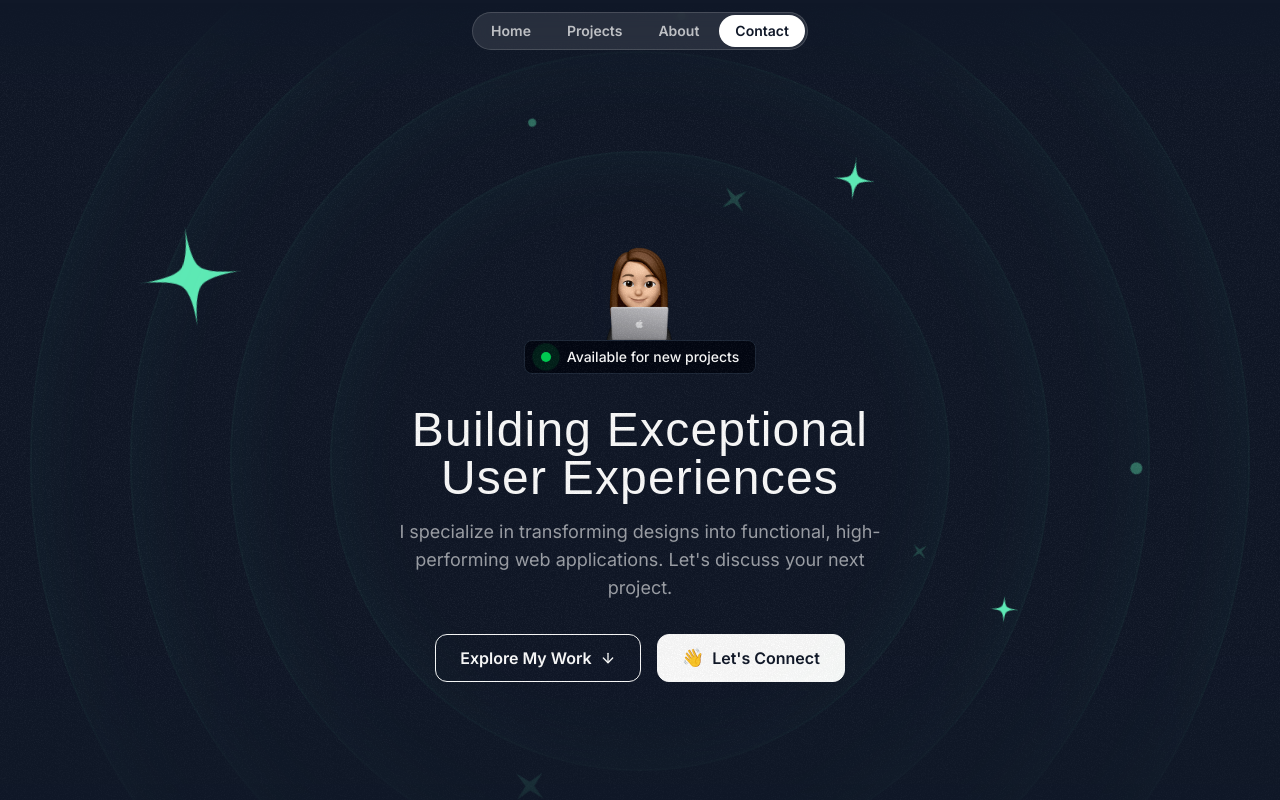
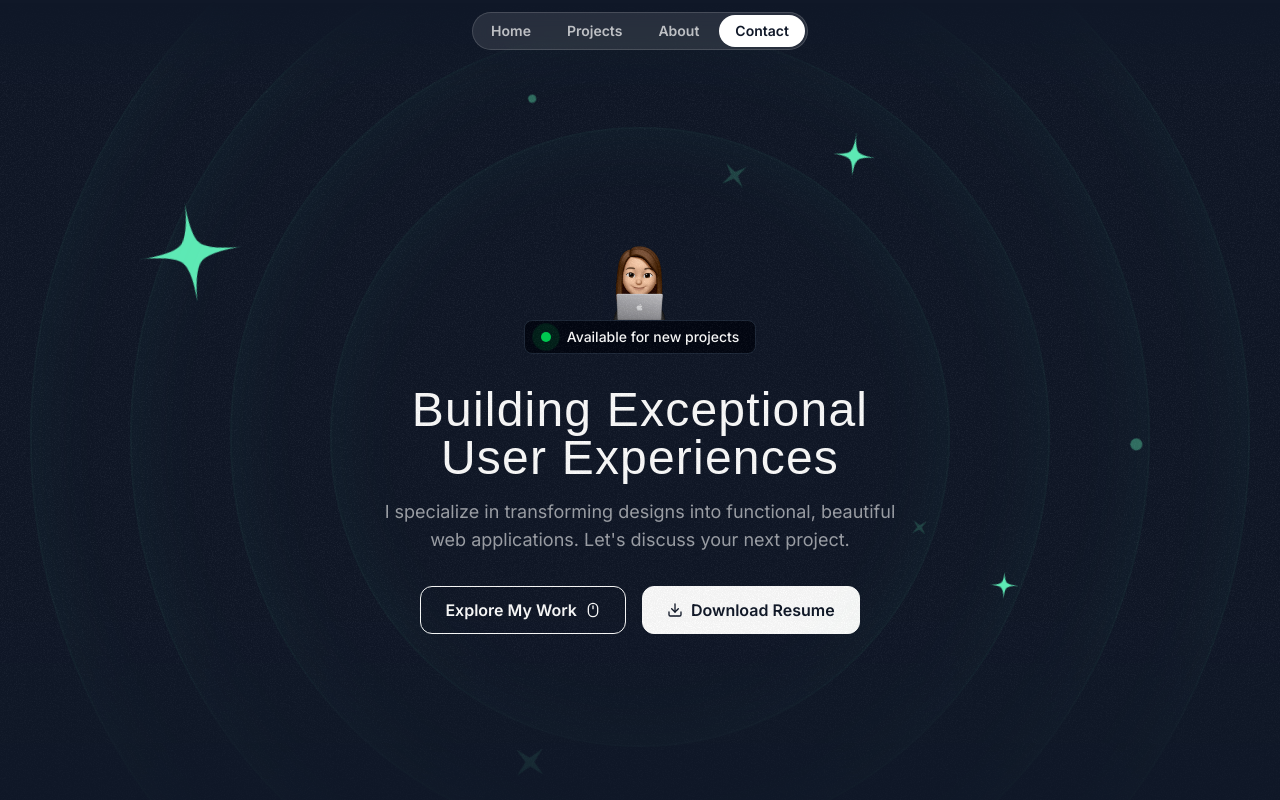
Before and after one commit to ShimaSafari/portfolio, a Next.js app: page / in a window 1280 px wide. Shown: the top 800 px of the page. Built offline with nearby package versions, Linux system fonts and the light colour scheme; a web font is replaced by a local one.

Commit message:
add scroll animations /fix buttons

```diff
--- a/src/app/layout.tsx
+++ b/src/app/layout.tsx
@@ -24,7 +24,7 @@ export default function RootLayout({
   children: React.ReactNode;
 }>) {
   return (
-    <html lang="en">
+    <html lang="en" className="scroll-smooth">
       <body
         className={`${inter.variable} ${calistoga.variable} bg-gray-900 text-white antialiased font-sans`}
       >
--- a/src/app/page.tsx
+++ b/src/app/page.tsx
@@ -9,7 +9,7 @@ import { TestimonialsSection } from "@/sections/Testimonials";
 
 export default function Home() {
   return (
-    <div className="">
+    <div className="scroll-smooth">
       <Header />
       <HeroSection />
       <ProjectsSection />
--- a/src/sections/Contact.tsx
+++ b/src/sections/Contact.tsx
@@ -3,7 +3,7 @@ import grainImage from "@/assets/images/grain.jpg";
 import Link from "next/link";
 export const ContactSection = () => {
   return (
-    <div className="py-16 pt-14 lg:py-24 lg:pt-20">
+    <div className="py-16 pt-14 lg:py-24 lg:pt-20" id="contact">
       <div className="container">
         <div className="relative overflow-hidden z-0 bg-gradient-to-r from-emerald-300 to-sky-400 text-gray-950 py-8 px-10 rounded-3xl text-center md:text-left">
           <div
--- a/src/sections/Footer.tsx
+++ b/src/sections/Footer.tsx
@@ -17,7 +17,7 @@ const footerLink = [
 ];
 export const Footer = () => {
   return (
-    <footer className="relative -z-10 overflow-x-clip">
+    <footer className="relative overflow-x-clip">
       <div className="absolute h-[400px] w-[1600px] bottom-0 left-1/2 -z-10 -translate-x-1/2 bg-emerald-300/30 mask-radial-[50%_50%] mask-radial-at-[bottom_center] mask-radial-from-black mask-radial-to-transparent"></div>
       <div className="container">
         <div className="border-t border-white/15 py-6 text-sm flex flex-col md:flex-row items-center md:justify-between gap-8">
--- a/src/sections/Header.tsx
+++ b/src/sections/Header.tsx
@@ -2,17 +2,17 @@ export const Header = () => {
   return (
     <div className="flex justify-center items-center fixed top-3 w-full z-10">
       <nav className="flex gap-1 p-0.5 border border-white/15 rounded-full bg-white/10 backdrop-blur">
-        <a href="/" className="nav-item">
+        <a href="#" className="nav-item">
           Home
         </a>
-        <a href="/projects" className="nav-item">
+        <a href="#projects" className="nav-item">
           Projects
         </a>
-        <a href="/about" className="nav-item">
+        <a href="#about" className="nav-item">
           About
         </a>
         <a
-          href="/contact"
+          href="#contact"
           className="nav-item bg-white text-gray-900 rounded-full hover:bg-white/70 hover:text-gray-900"
         >
           Contact
--- a/src/sections/Hero.tsx
+++ b/src/sections/Hero.tsx
@@ -1,13 +1,15 @@
+"use client";
 import emojiImage from "@/assets/images/emoji-computer.png";
 import Image from "next/image";
-import { ArrowDown } from "lucide-react";
+import { Download, Mouse } from "lucide-react";
 import grainImage from "@/assets/images/grain.jpg";
 import { HeroOrbit } from "@/components/HeroOrbit";
 import { SparkleIcon, StarIcon } from "@/components/Icons";
+import { motion } from "framer-motion";
 export const HeroSection = () => {
   return (
     <div className="py-32 md:py-48 lg:py-60 relative z-0 overflow-x-clip">
-      <div className="absolute inset-0 [mask-image:linear-gradient(to_bottom,transparent,black_10%,black_70%,transparent)]">
+      <div className="absolute inset-0 pointer-events-none [mask-image:linear-gradient(to_bottom,transparent,black_10%,black_70%,transparent)]">
         <div
           className="absolute inset-0 -z-30 opacity-5"
           style={{ backgroundImage: `url(${grainImage.src})` }}
@@ -96,11 +98,16 @@ export const HeroSection = () => {
           <StarIcon className="size-28 text-emerald-300" />
         </HeroOrbit>
       </div>
-      <div className="container">
+      <motion.div
+        initial={{ opacity: 0 }}
+        whileInView={{ opacity: 1 }}
+        transition={{ duration: 1 }}
+        className="container"
+      >
         <div className="flex flex-col items-center">
           <Image
             src={emojiImage}
-            className="size-[100px]"
+            className="size-[80px]"
             alt="Person peeking from behind a laptop"
           />
           <div className="bg-gray-950 border border-gray-800 px-4 py-1.5 inline-flex items-center gap-4 rounded-lg">
@@ -117,21 +124,35 @@ export const HeroSection = () => {
             Building Exceptional User Experiences
           </h1>
           <p className="mt-4 text-center text-white/60 md:text-lg">
-            I specialize in transforming designs into functional,
-            high-performing web applications. Let's discuss your next project.
+            I specialize in transforming designs into functional, beautiful web
+            applications. Let's discuss your next project.
           </p>
         </div>
         <div className="flex flex-col md:flex-row justify-center items-center mt-8 gap-4">
-          <button className="inline-flex items-center gap-2 border-1 border-white px-6 h-12 rounded-xl">
+          <motion.a
+            href="#projects"
+            className="inline-flex items-center gap-2 border-1 border-white px-6 h-12 rounded-xl"
+            initial={{ y: 30, opacity: 0 }}
+            whileInView={{ y: 0, opacity: 1 }}
+            transition={{ duration: 0.6, delay: 1.2 }}
+          >
             <span className="font-semibold text-white">Explore My Work</span>
-            <ArrowDown className="size-4" />
-          </button>
-          <button className="inline-flex items-center gap-2 border border-white bg-white text-gray-900 h-12 px-6 rounded-xl">
-            <span className="text-lg">👋</span>
-            <span className="font-semibold">Let's Connect</span>
-          </button>
+            <Mouse className="size-4" />
+          </motion.a>
+          <motion.a
+            href="https://drive.google.com/uc?export=download&id=145qT7GJ7zvfJi-2O9CiW2a88eMP55zcG"
+            target="_blank"
+            rel="noopener noreferrer"
+            className="inline-flex items-center gap-2 border border-white bg-white text-gray-900 h-12 px-6 rounded-xl"
+            initial={{ y: 30, opacity: 0 }}
+            whileInView={{ y: 0, opacity: 1 }}
+            transition={{ duration: 0.6, delay: 1 }}
+          >
+            <Download className="size-4" />
+            <span className="font-semibold">Download Resume</span>
+          </motion.a>
         </div>
-      </div>
+      </motion.div>
     </div>
   );
 };
--- a/src/sections/Projects.tsx
+++ b/src/sections/Projects.tsx
@@ -33,12 +33,12 @@ const portfolioProjects = [
 
 export const ProjectsSection = () => {
   return (
-    <section className="pb-16 lg:py-24">
+    <section className="pb-16 lg:py-24" id="projects">
       <div className="container">
         <SectionHeader
           eyebrow="Real-word Results"
           title=" Featured Projects"
-          description=" See how I transformed concepts into engaging digital exeperiences."
+          description=" See how I transformed concepts into engaging digital experiences."
         />
         <div className="flex flex-col gap-20 mt-10 md:mt-20">
           {portfolioProjects.map((project, index) => (
```
